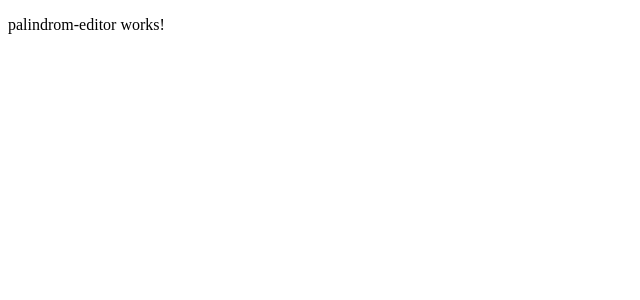
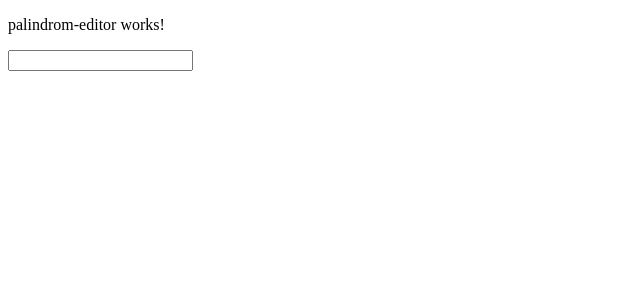
Before and after one commit to Ariellaw/palindromer, an Angular app: page / in a window 1280 px wide. Shown: the top 300 px of the page, without its empty margins (0-640 px from the left). Built offline with nearby package versions, Linux system fonts and the light colour scheme.

Commit message:
added letter-box component

```diff
--- a/src/app/app.module.ts
+++ b/src/app/app.module.ts
@@ -4,11 +4,13 @@ import { NgModule } from '@angular/core';
 import { AppRoutingModule } from './app-routing.module';
 import { AppComponent } from './app.component';
 import { PalindromEditorComponent } from './palindrom-editor/palindrom-editor.component';
+import { LetterBoxComponent } from './letter-box/letter-box.component';
 
 @NgModule({
   declarations: [
     AppComponent,
-    PalindromEditorComponent
+    PalindromEditorComponent,
+    LetterBoxComponent
   ],
   imports: [
     BrowserModule,
--- /dev/null
+++ b/src/app/letter-box/letter-box.component.html
@@ -0,0 +1,2 @@
+
+<input type="text" maxlength="1"/>
--- /dev/null
+++ b/src/app/letter-box/letter-box.component.ts
@@ -0,0 +1,15 @@
+import { Component, OnInit } from '@angular/core';
+
+@Component({
+  selector: 'app-letter-box',
+  templateUrl: './letter-box.component.html',
+  styleUrls: ['./letter-box.component.scss']
+})
+export class LetterBoxComponent implements OnInit {
+
+  constructor() { }
+
+  ngOnInit() {
+  }
+
+}
--- a/src/app/palindrom-editor/palindrom-editor.component.html
+++ b/src/app/palindrom-editor/palindrom-editor.component.html
@@ -1 +1,3 @@
 <p>palindrom-editor works!</p>
+
+<app-letter-box></app-letter-box>
```
Also changed, not shown: src/app/letter-box/letter-box.component.scss (added), 1 other file (tests, documents, lock files or other folders).
